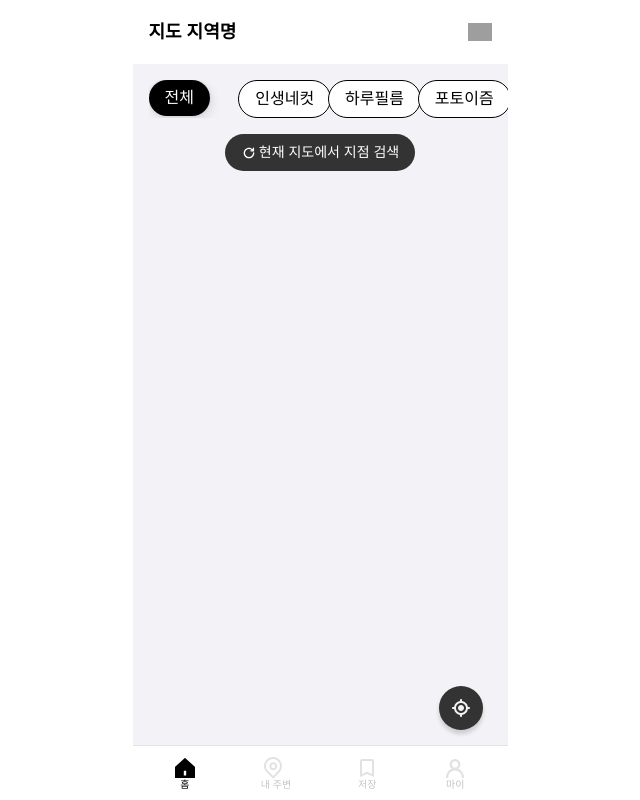
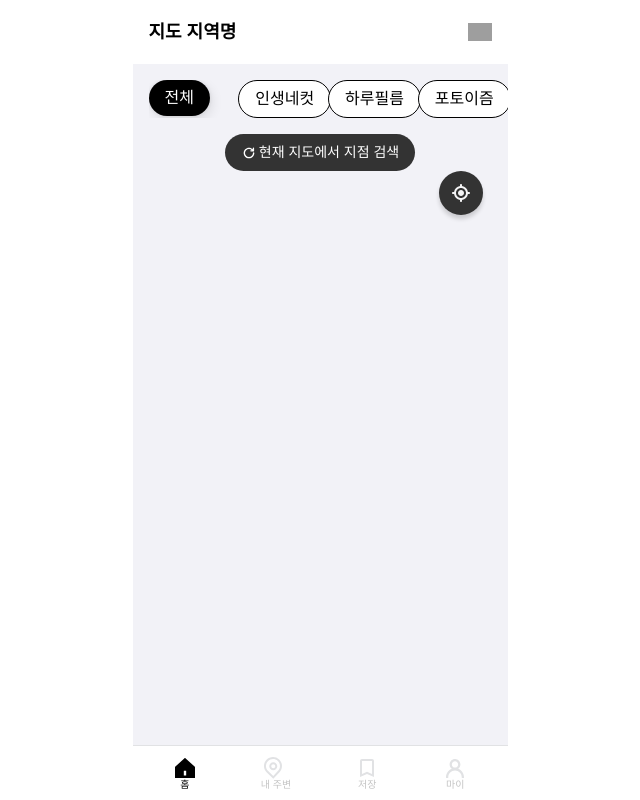
Before and after one commit to 4-frame-photos-map/frontend, a Next.js app: page /home in a window 1280 px wide. Shown: the whole page, without its empty margins (320-960 px from the left). Built offline with nearby package versions, Linux system fonts and the light colour scheme; grey boxes are pictures that could not be loaded; a web font is replaced by a local one.

Commit message:
refactor: css 포지션 수정

```diff
--- a/src/components/home/TrackerButton.tsx
+++ b/src/components/home/TrackerButton.tsx
@@ -2,7 +2,7 @@ import Image from 'next/image';
 
 const TrackerButton = () => {
   return (
-    <div className="absolute bottom-14 right-0 mr-[25px] mb-[14px] flex justify-end">
+    <div className="right-0 mr-[25px] mb-[14px] flex justify-end">
       <button className="h-[44px] w-[44px] rounded-full bg-primary-normal shadow-tracker">
         <Image
           src="/svg/home/track.svg"
```
